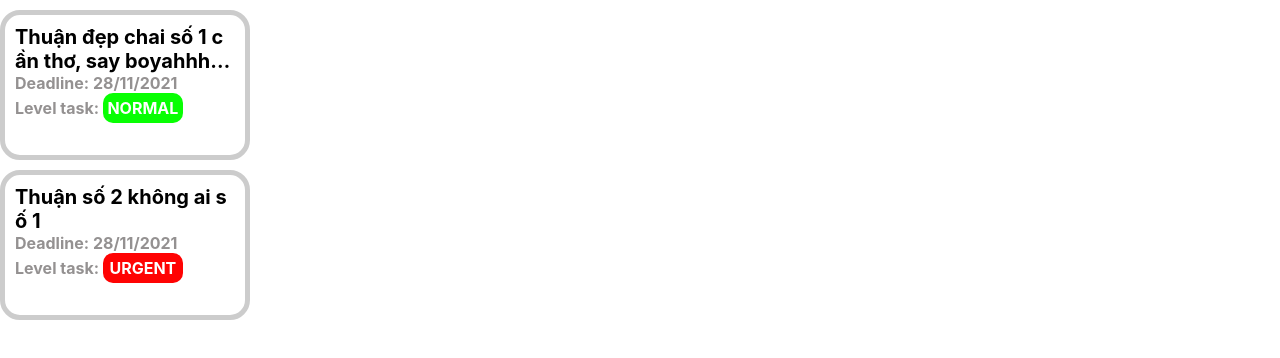
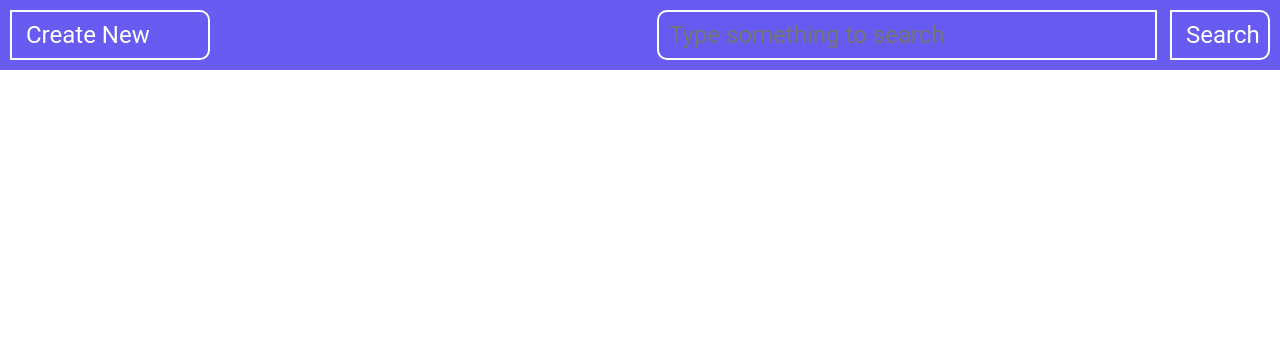
Before and after one commit to 05August/todoapp, a React (Create React App) app: page / in a window 1280 px wide. Shown: the top 358 px of the page. Built offline with nearby package versions, Linux system fonts and the light colour scheme; the HTML template or start-up script is replaced by a standard one.

Commit message:
update header

```diff
--- a/src/App.js
+++ b/src/App.js
@@ -1,12 +1,18 @@
 // import TodoItem from './component/TodoItem.jsx';
-import TodoItemVer2 from './component/TodoItemVer2.jsx';
+// import TodoItemVer2 from './component/TodoItemVer2.jsx';
+// import NewComponent from './component/NewComponent.jsx';
+import Header from './component/header/Header.jsx';
 import './App.css';
 
 function App() {
   return (
-    // <TodoItem/>
-    // <TodoItemVer2/>,
-    <TodoItemVer2/>
+
+    <div>
+      {/* <NewComponent/>
+      <TodoItem/>
+      <TodoItemVer2/> */}
+      <Header/>
+    </div>
   );
 }
 
--- /dev/null
+++ b/src/component/NewComponent.jsx
@@ -0,0 +1,20 @@
+import './style.css';
+
+const styleTitle={
+  fontWeight: 'bold',
+}
+
+const NewComponent=()=>{
+  return <div>
+    <div className="box">
+        <div style={styleTitle}>Title: task 1</div>
+        <div>Creator: Loc</div>
+        <div style={{color:'blue',fontWeight: 'bold'}}>Status: New</div>
+        <hr></hr>
+        <div style={styleTitle}>Description:</div>
+        <div className="content">This is a task,This is a task,This is a task,This is a task,This is a task,this is a task,this is a task,this is a task</div>
+      </div>
+  </div>;
+}
+
+export default NewComponent;
--- /dev/null
+++ b/src/component/header/Header.jsx
@@ -0,0 +1,14 @@
+import '../../style/styleHeader.css'
+const Header=()=>{
+  return <div className="header">
+    <div className="new-task">
+      <div className="btn-new-task">Create New Task</div>
+    </div>
+    <div className="search-task">
+      <input type="text" placeholder="Type something to search" name="searchInput" id="search-input"/>
+      <label for="searchInput">Search</label>
+    </div>
+  </div>
+}
+
+export default Header;
--- /dev/null
+++ b/src/style/reset.css
@@ -0,0 +1,5 @@
+*{
+  margin: 0px;
+  padding: 0px;
+  box-sizing: border-box;
+}
--- /dev/null
+++ b/src/style/styleHeader.css
@@ -0,0 +1,66 @@
+@import './reset.css';
+
+.header {
+  width: 100%;
+  height: 70px;
+  padding: 0px 10px;
+  background-color: #675bf1;
+  display: flex;
+  justify-content: space-between;
+  align-items: center;
+}
+
+.new-task {
+  width: 200px;
+  height: 50px;
+  border: 2px solid #FFFFFF;
+  border-radius: 0px 10px 10px 0px;
+}
+
+.btn-new-task {
+  width: 168px;
+  font-family: 'Roboto';
+  font-style: normal;
+  font-weight: 400;
+  font-size: 24px;
+  line-height: 46px;
+  color: #FFFFFF;
+  margin: 0 auto;
+}
+
+.search-task{
+  display: flex;
+}
+
+.search-task>input {
+  width: 500px;
+  height: 50px;
+  background: rgba(103, 91, 241, 0.5);
+  border: 2px solid #FFFFFF;
+  border-radius: 10px 0px 0px 10px;
+  font-family: 'Roboto';
+  font-style: normal;
+  font-weight: 400;
+  font-size: 24px;
+  line-height: 28px;
+  color: #BBBBBB;
+  padding-left: 10px;
+}
+
+.search-task>label {
+
+  width: 100px;
+  height: 50px;
+  background: #675BF1;
+  border: 2px solid #FFFFFF;
+  border-radius: 0px 10px 10px 0px;
+  margin-left: 13px;
+  font-family: 'Roboto';
+  font-style: normal;
+  font-weight: 400;
+  font-size: 24px;
+  line-height: 46px;
+  color: #FFFFFF;
+  padding-left: 14px;
+
+}
```
Also changed, not shown: src/component/body/Sidebar.jsx (added).
